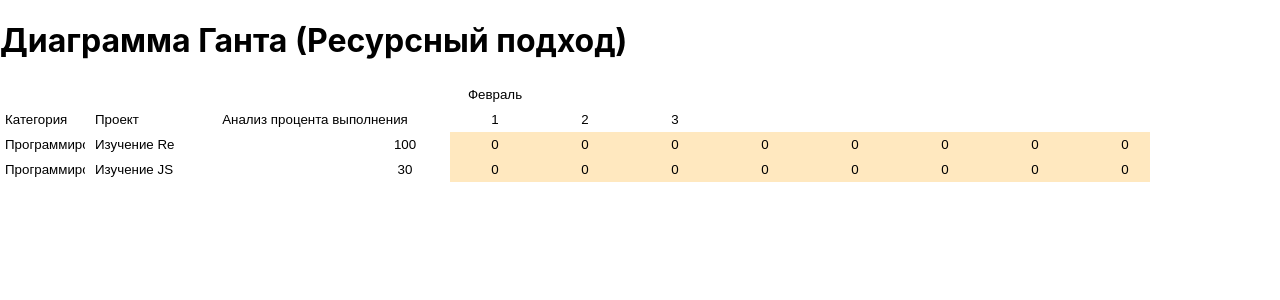
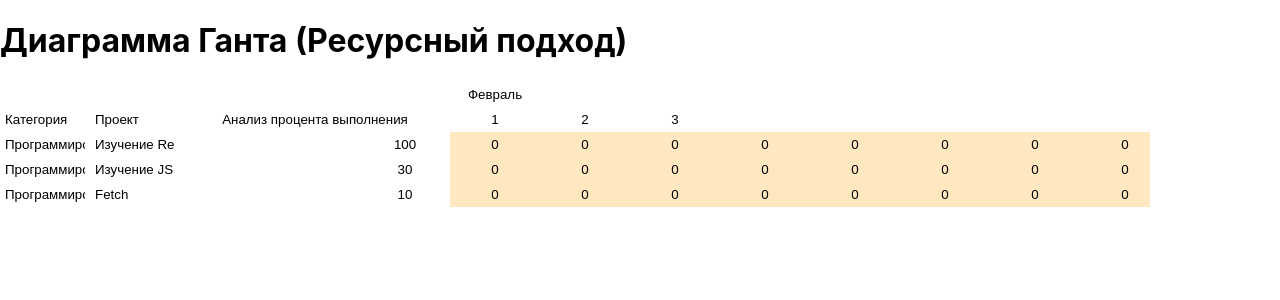
Before and after one commit to SergeyTyurikoff/gantt-chart-res, a React (Create React App) app: page / in a window 1280 px wide. Shown: the top 300 px of the page. Built offline with nearby package versions, Linux system fonts and the light colour scheme.

Commit message:
Развитие архитектуры

```diff
--- a/src/components/chart/Chart.js
+++ b/src/components/chart/Chart.js
@@ -69,6 +69,7 @@ class Chart extends Component {
                         <div className='chart__body'>
                             <Project projectName='Программирование' taskName='Изучение React' maxHours={100}/>
                             <Project projectName='Программирование' taskName='Изучение JS' maxHours={30}/>
+                            <Project projectName='Программирование' taskName='Fetch' maxHours={10}/>
                         </div>
                     </div>
                 </div>
```
